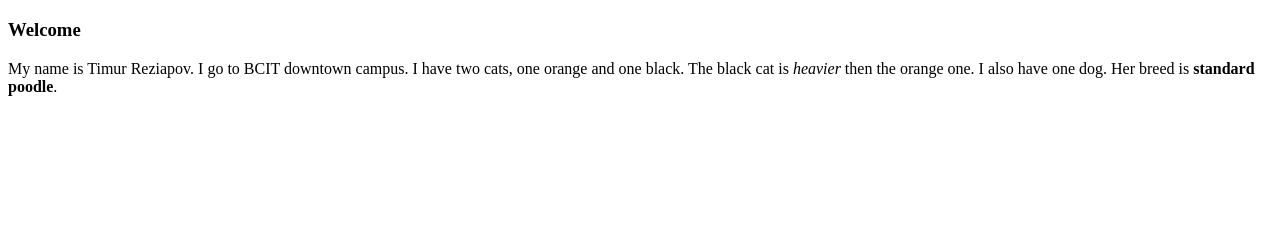
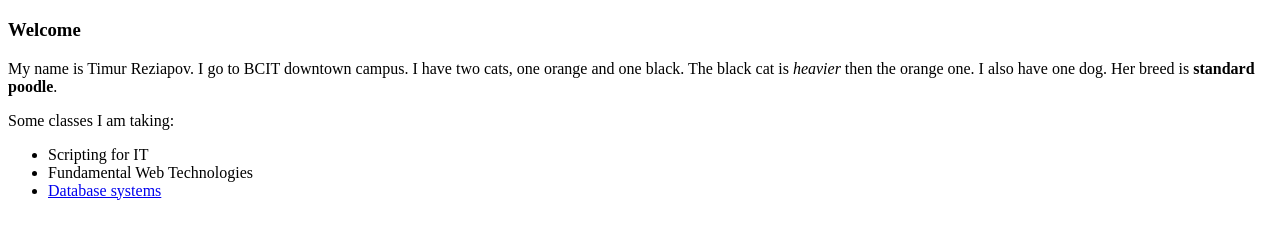
Before and after one commit to TimRez10/ACIT1620-personal-website, a plain HTML site: page index.html in a window 1280 px wide. Shown: the part 61-300 px from the top of the page. Drawn offline with Linux system fonts and the light colour scheme.

Commit message:
Personal Website class list and hyperlink

```diff
--- a/index.html
+++ b/index.html
@@ -11,5 +11,13 @@
             orange and one black. The black cat is <em>heavier</em> then the orange one. I
             also have one dog. Her breed is <strong>standard poodle</strong>.
         </p>
+        <p>Some classes I am taking:</p>
+        <ul>
+            <li>Scripting for IT</li>
+            <li>Fundamental Web Technologies</li>
+            <li><a target="_blank" title="course outline" href="https://www.bcit.ca/outlines/20223048468/">
+                Database systems
+            </a></li>
+        </ul>
     </body>
 </html>
```
